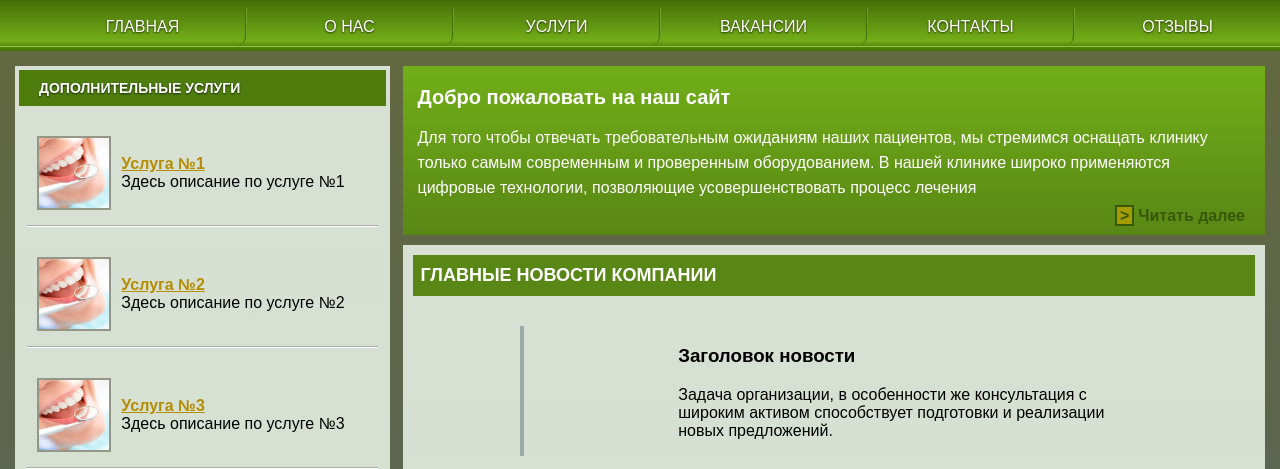
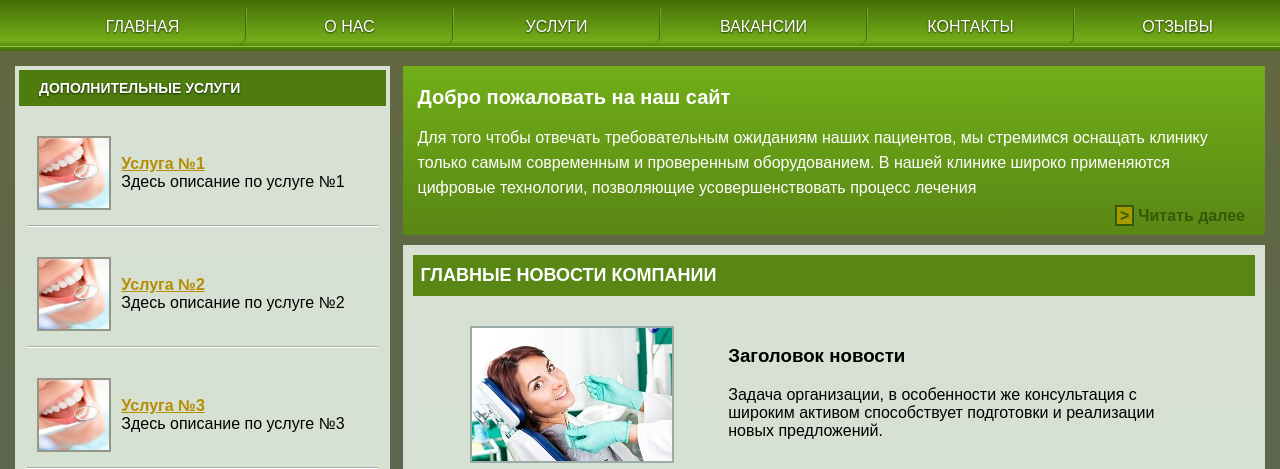
Before and after one commit to innamokan/dentist, a plain HTML site: page index.html in a window 1280 px wide. Shown: the part 331-800 px from the top of the page. Drawn offline with Linux system fonts and the light colour scheme.

Commit message:
fix image href.

```diff
--- a/index.html
+++ b/index.html
@@ -100,7 +100,7 @@
                 <div class="bottom">
                     <h2>Главные новости компании</h2>
                     <div class="news">
-                         <img src="/dentist/Simages/news.jpg" alt="">
+                         <img src="/dentist/images/news.jpg" alt="">
                          <div class="description">
                             <h3>Заголовок новости</h3>
                             <p>Задача организации, в особенности же консультация с широким активом способствует подготовки и реализации новых
```
